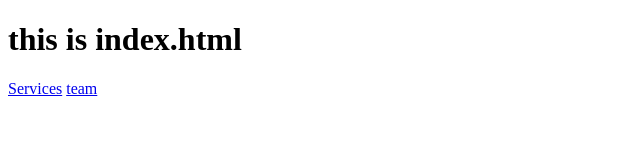
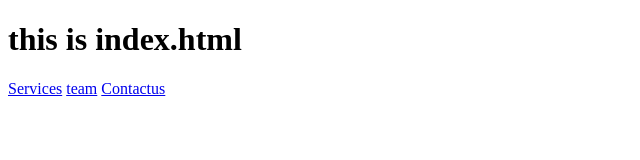
Before and after one commit to ajalkrish/group-3, a plain HTML site: page index.html in a window 1280 px wide. Shown: the full height of the page, 0-640 px from the left. Drawn offline with Linux system fonts and the light colour scheme.

Commit message:
updated index

```diff
--- a/index.html
+++ b/index.html
@@ -9,5 +9,6 @@
    <h1>this is index.html</h1>
    <a href="Services.html">Services</a>
    <a href="team.html">team</a>
+   <a href="Contactus.html">Contactus</a>
 </body>
 </html>
```
